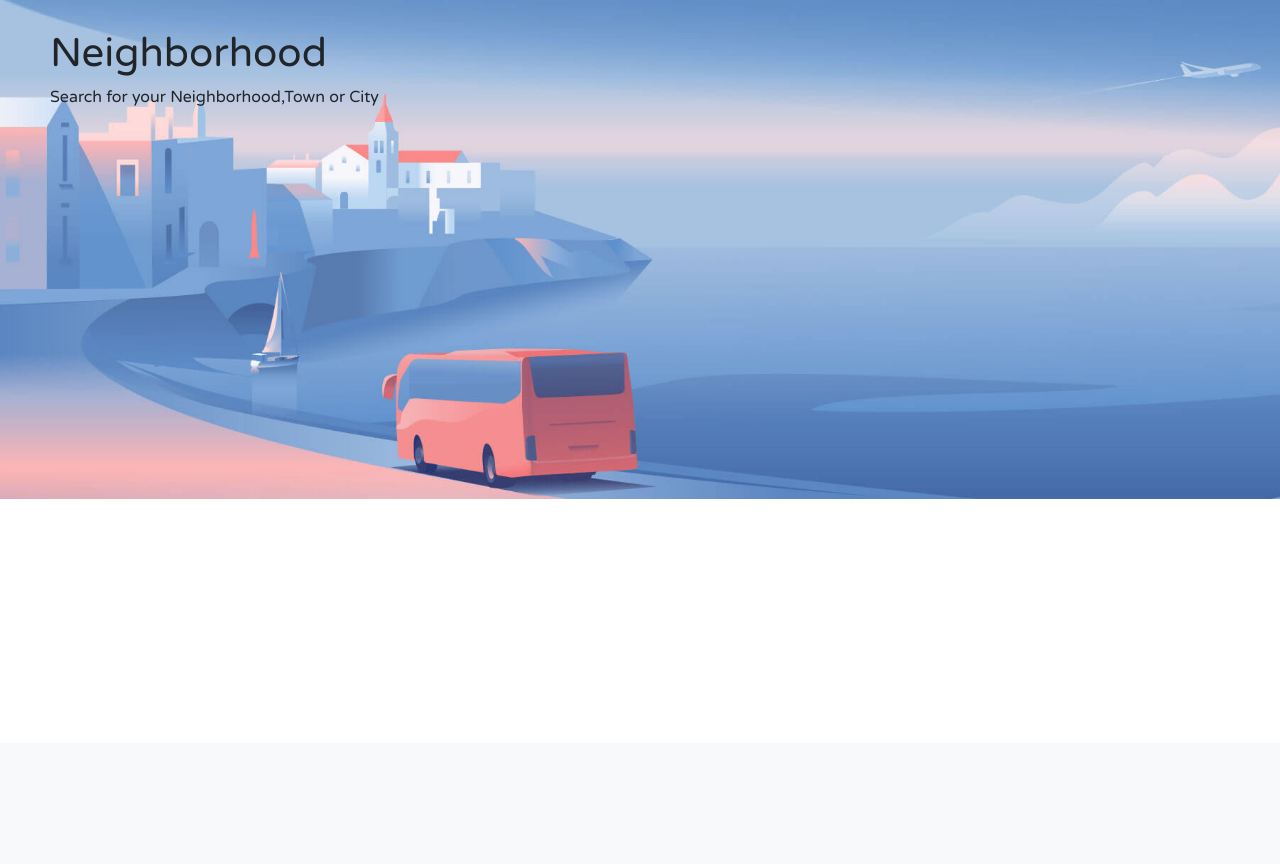
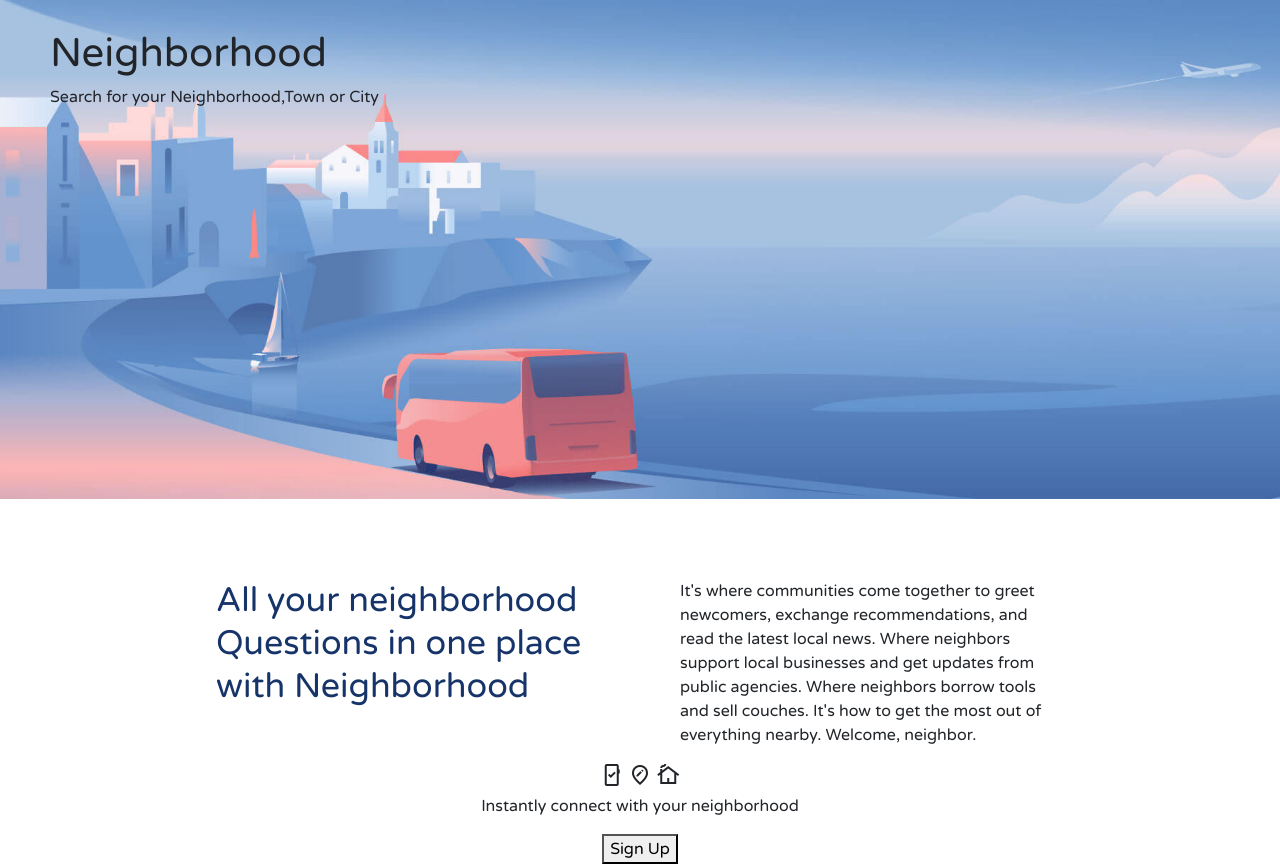
Before and after one commit to NessaAz/next-door-group, a Flask app: page / in a window 1280 px wide. Shown: the part 57-921 px from the top of the page. Before the commit the page ends 556 px from the top, so only its background shows below. Run offline with Flask 2, Linux system fonts and the light colour scheme.

Commit message:
add about section

```diff
--- a/app/static/style/style.css
+++ b/app/static/style/style.css
@@ -16,3 +16,20 @@ body{
 .hero-text, .popular-text{
     margin: 30px 0 0 50px;
 }
+.about_text{
+    display:flex;
+    flex-direction: row;
+    justify-content: center;
+    margin-top: 80px;
+}
+.about_text h2{
+    font-size: 34px;
+    width: 30%;
+    line-height: 43px;
+    margin-right: 40px;
+    color: #163469;
+}
+.about_text p{
+    width: 30%;
+    margin-left: 40px;
+}
--- a/app/templates/index.html
+++ b/app/templates/index.html
@@ -6,4 +6,43 @@
     <p>Search for your Neighborhood,Town or City</p>
   </div>
 </div>
+
+<div class="about">
+  <div class="about_text">
+    <h2>All your neighborhood Questions in one place with Neighborhood</h2>
+    <p>
+      It's where communities come together to greet newcomers, exchange
+      recommendations, and read the latest local news. Where neighbors support
+      local businesses and get updates from public agencies. Where neighbors
+      borrow tools and sell couches. It's how to get the most out of everything
+      nearby. Welcome, neighbor.
+    </p>
+  </div>
+
+  <div class="app-icons" align="center">
+    <span class="material-symbols-outlined"> security_update_good </span>
+    <span class="material-symbols-outlined"> edit_location </span>
+    <span class="material-symbols-outlined"> cottage </span>
+  </div>
+  <div class="vector_text" align="center">
+    <p>Instantly connect with your neighborhood</p>
+    <button>Sign Up</button>
+  </div>
+</div>
+
+
+
+
+
+
+
+
+
+
+
+
+
+
+
+
 {%endblock%}
```
